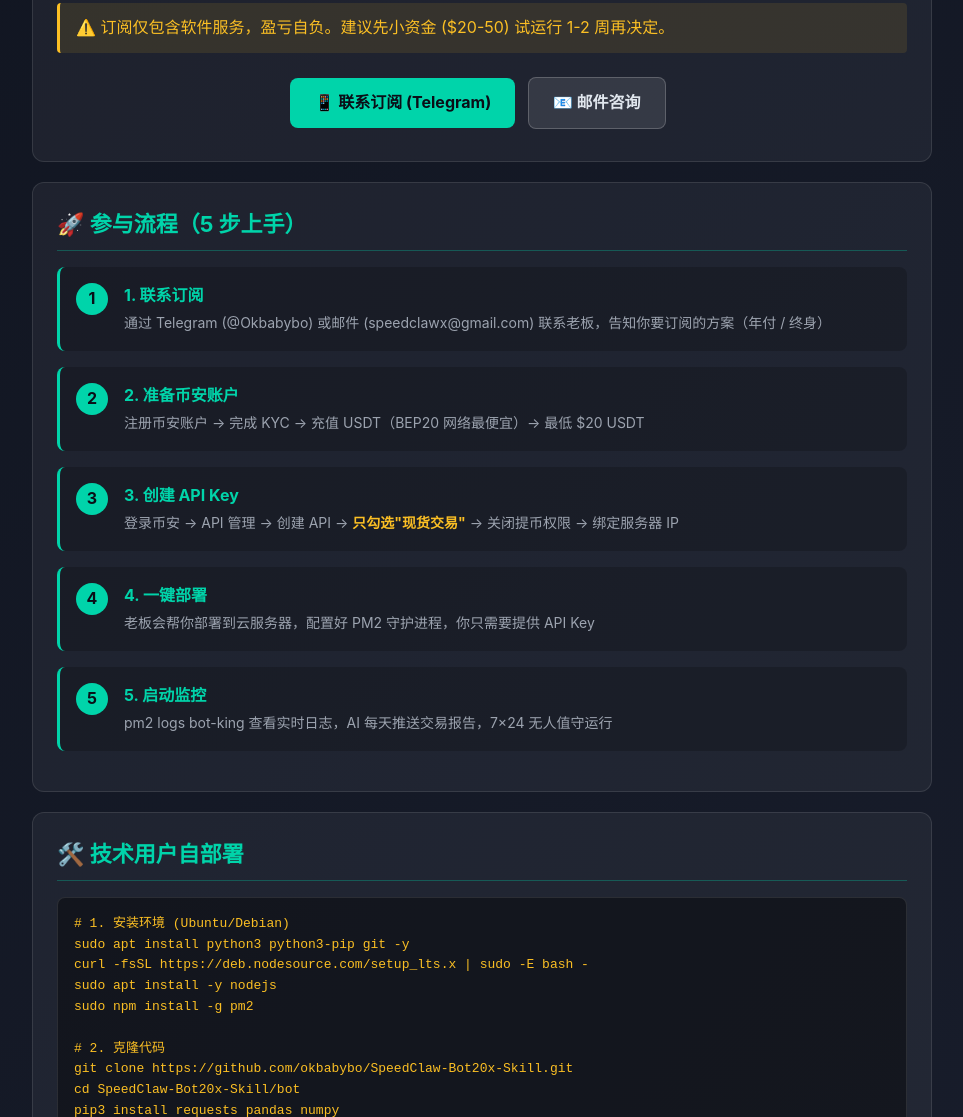
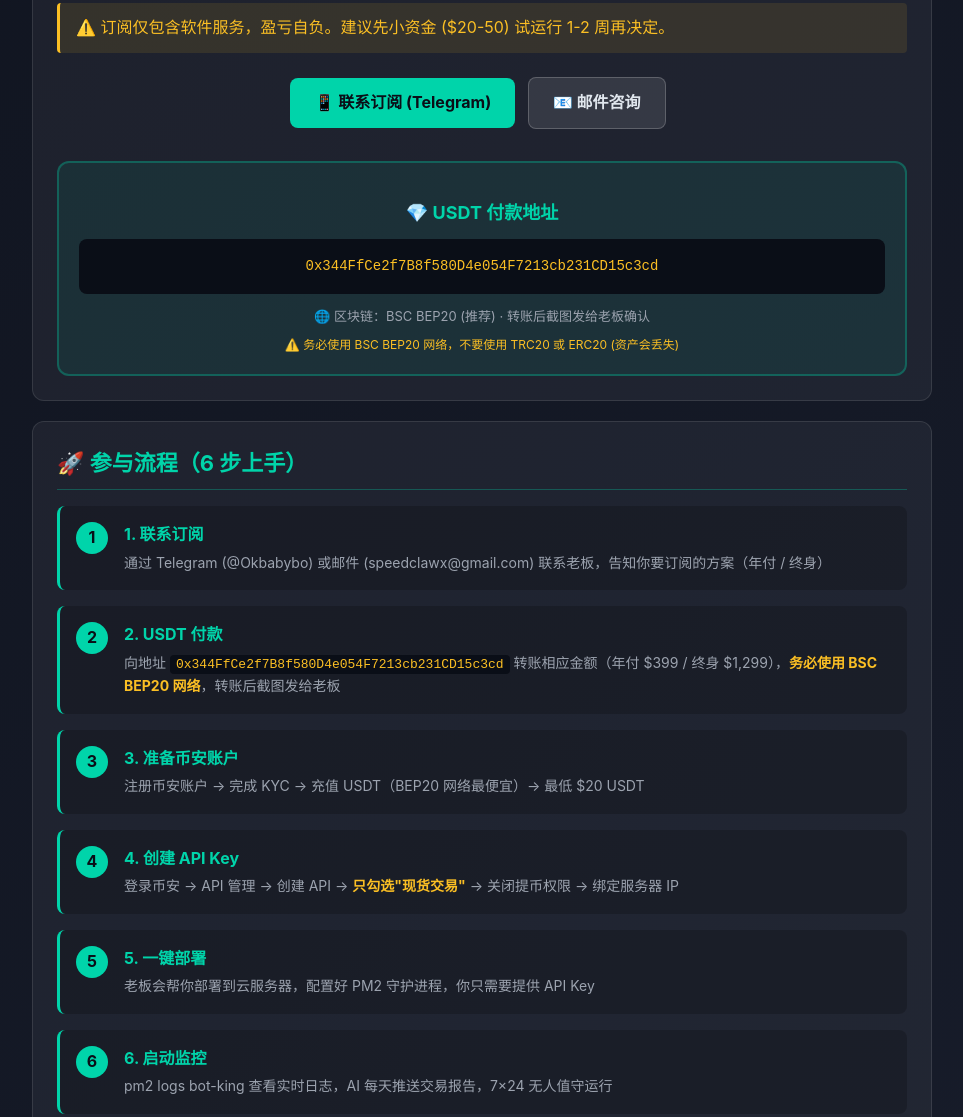
Before and after one commit to okbabybo/SpeedClaw-Bot20x-Skill, a plain HTML site: page docs/botking.html in a window 1280 px wide. Shown: the part 2977-4094 px from the top of the page, without its empty margins (158-1121 px from the left). Drawn offline with Linux system fonts and the light colour scheme.

Commit message:
BotKing主页: 增加USDT付款地址 + 6步参与流程(加付款步骤)
新增内容:
- USDT付款地址: 0x344FfCe2f7B8f580D4e054F7213cb231CD15c3cd (BSC BEP20)
- 订阅价格区域增加醒目付款框
- 参与流程从5步扩展为6步(增加'USDT付款'步骤)
- 强调必须使用BSC BEP20网络

```diff
--- a/docs/botking.html
+++ b/docs/botking.html
@@ -318,10 +318,22 @@ pre code { background: transparent; padding: 0; }
     <a href="https://t.me/Okbabybo" class="cta">📱 联系订阅 (Telegram)</a>
     <a href="mailto:speedclawx@gmail.com" class="cta cta-secondary">📧 邮件咨询</a>
   </div>
+  <div style="margin-top:24px;padding:20px;background:rgba(0,212,170,0.08);border:2px solid rgba(0,212,170,0.3);border-radius:12px;text-align:center;">
+    <h3 style="color:#00d4aa;margin-bottom:12px;">💎 USDT 付款地址</h3>
+    <div style="background:#0a0e17;padding:16px;border-radius:8px;margin:12px 0;font-family:'Courier New',monospace;font-size:14px;color:#fbbf24;word-break:break-all;user-select:all;">
+      0x344FfCe2f7B8f580D4e054F7213cb231CD15c3cd
+    </div>
+    <p style="color:#9ca3af;font-size:13px;margin-top:8px;">
+      🌐 区块链：BSC BEP20 (推荐) · 转账后截图发给老板确认
+    </p>
+    <p style="color:#fbbf24;font-size:12px;margin-top:8px;">
+      ⚠️ 务必使用 BSC BEP20 网络，不要使用 TRC20 或 ERC20 (资产会丢失)
+    </p>
+  </div>
 </div>
 
 <div class="section" id="how-to-start">
-  <h2>🚀 参与流程（5 步上手）</h2>
+  <h2>🚀 参与流程（6 步上手）</h2>
   <div class="steps">
     <div class="step">
       <div class="step-content">
@@ -331,25 +343,31 @@ pre code { background: transparent; padding: 0; }
     </div>
     <div class="step">
       <div class="step-content">
-        <div class="step-title">2. 准备币安账户</div>
+        <div class="step-title">2. USDT 付款</div>
+        <div class="step-desc">向地址 <code style="background:#0a0e17;padding:2px 6px;border-radius:4px;color:#fbbf24;">0x344FfCe2f7B8f580D4e054F7213cb231CD15c3cd</code> 转账相应金额（年付 $399 / 终身 $1,299），<strong style="color:#fbbf24;">务必使用 BSC BEP20 网络</strong>，转账后截图发给老板</div>
+      </div>
+    </div>
+    <div class="step">
+      <div class="step-content">
+        <div class="step-title">3. 准备币安账户</div>
         <div class="step-desc">注册币安账户 → 完成 KYC → 充值 USDT（BEP20 网络最便宜）→ 最低 $20 USDT</div>
       </div>
     </div>
     <div class="step">
       <div class="step-content">
-        <div class="step-title">3. 创建 API Key</div>
+        <div class="step-title">4. 创建 API Key</div>
         <div class="step-desc">登录币安 → API 管理 → 创建 API → <strong style="color:#fbbf24;">只勾选"现货交易"</strong> → 关闭提币权限 → 绑定服务器 IP</div>
       </div>
     </div>
     <div class="step">
       <div class="step-content">
-        <div class="step-title">4. 一键部署</div>
+        <div class="step-title">5. 一键部署</div>
         <div class="step-desc">老板会帮你部署到云服务器，配置好 PM2 守护进程，你只需要提供 API Key</div>
       </div>
     </div>
     <div class="step">
       <div class="step-content">
-        <div class="step-title">5. 启动监控</div>
+        <div class="step-title">6. 启动监控</div>
         <div class="step-desc">pm2 logs bot-king 查看实时日志，AI 每天推送交易报告，7×24 无人值守运行</div>
       </div>
     </div>
```
